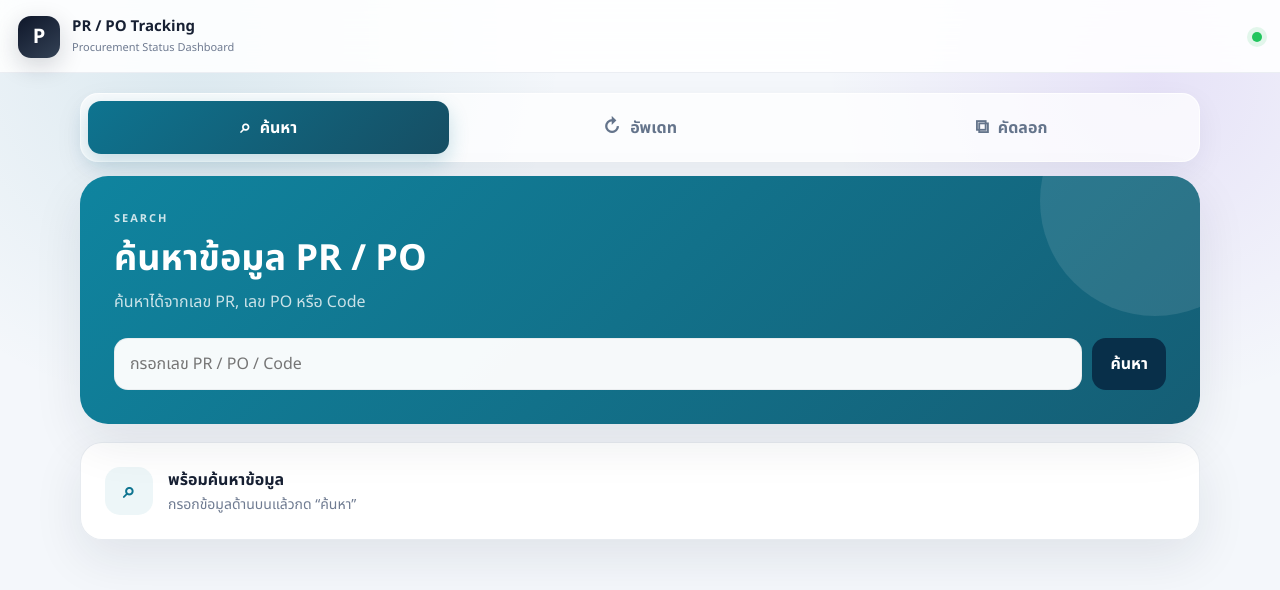
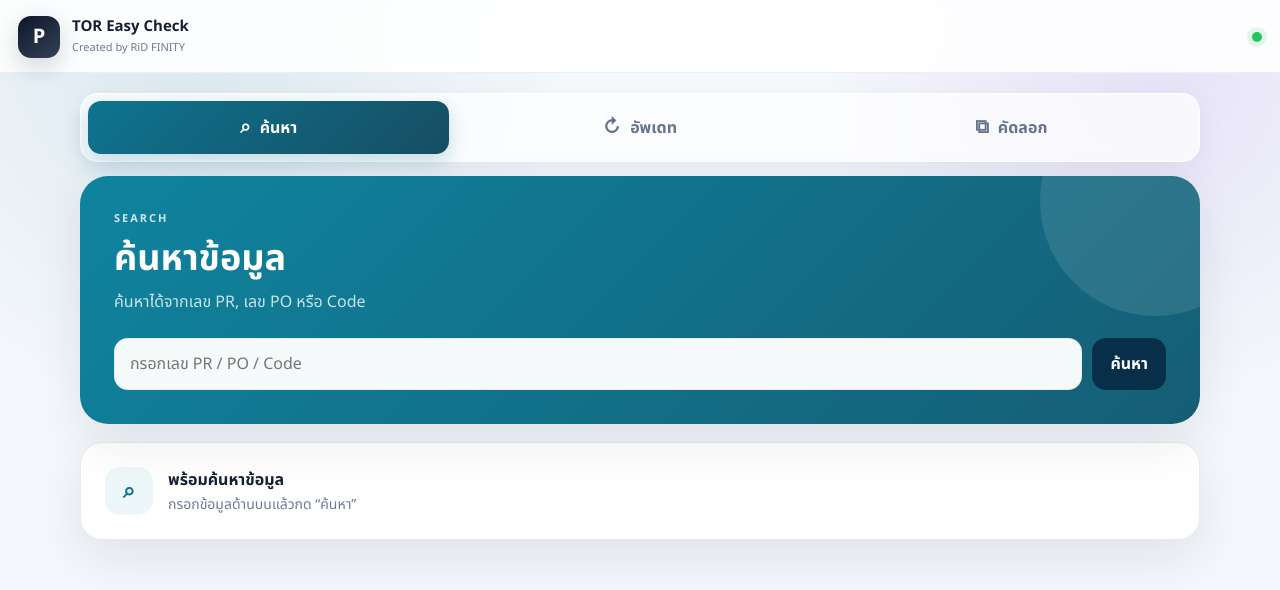
Before and after one commit to ridfinity88/Easy-Check, a plain HTML site: page index.html in a window 1280 px wide. Drawn offline with Linux system fonts and the light colour scheme.

Commit message:
Update index.html

```diff
--- a/index.html
+++ b/index.html
@@ -18,8 +18,8 @@
       <div class="brand">
         <div class="brand-mark">P</div>
         <div>
-          <div class="brand-title">PR / PO Tracking</div>
-          <div class="brand-subtitle">Procurement Status Dashboard</div>
+          <div class="brand-title">TOR Easy Check</div>
+          <div class="brand-subtitle">Created by RiD FINITY</div>
         </div>
       </div>
       <div class="connection-dot" id="connectionStatus" title="พร้อมใช้งาน"></div>
@@ -45,7 +45,7 @@
       <section id="searchPage" class="page active-page search-page">
         <div class="hero-card search-hero">
           <div class="eyebrow">SEARCH</div>
-          <h1>ค้นหาข้อมูล PR / PO</h1>
+          <h1>ค้นหาข้อมูล</h1>
           <p>ค้นหาได้จากเลข PR, เลข PO หรือ Code</p>
           <div class="search-box">
             <input id="searchInput" type="text" placeholder="กรอกเลข PR / PO / Code" autocomplete="off" />
@@ -185,7 +185,7 @@
         <div class="hero-card copy-hero">
           <div class="eyebrow">COPY TOOL</div>
           <h1>คัดลอกข้อมูลหลายรายการ</h1>
-          <p>วางข้อมูลหลายบรรทัด แล้วกด “ดำเนินการ” เพื่อแยกแต่ละบรรทัดสำหรับคัดลอก</p>
+          <p>วางข้อมูลแล้วกด “ดำเนินการ” </p>
           <div class="copy-input-wrap">
             <textarea id="bulkCopyInput" rows="8" placeholder="วางข้อมูลที่นี่&#10;1 บรรทัด = 1 รายการ"></textarea>
             <button id="processCopyBtn" class="btn copy-action-btn">ดำเนินการ</button>
@@ -196,7 +196,7 @@
           <div class="info-icon copy-info-icon">⧉</div>
           <div>
             <strong>พร้อมรับข้อมูล</strong>
-            <p>ใส่ข้อมูลหลายบรรทัดด้านบน แล้วกด “ดำเนินการ”</p>
+            <p>ใส่ข้อมูลแล้วกด “ดำเนินการ”</p>
           </div>
         </div>
 
```
